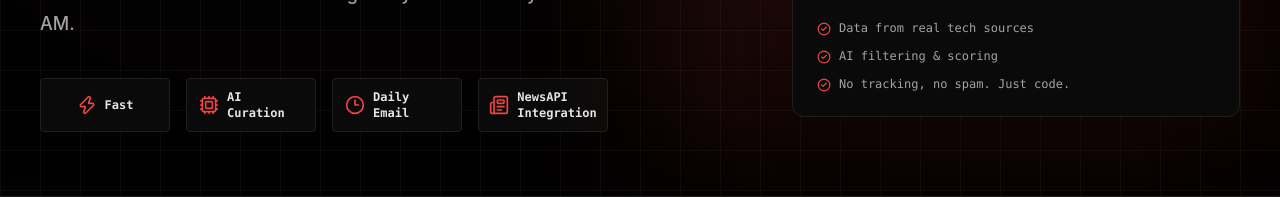
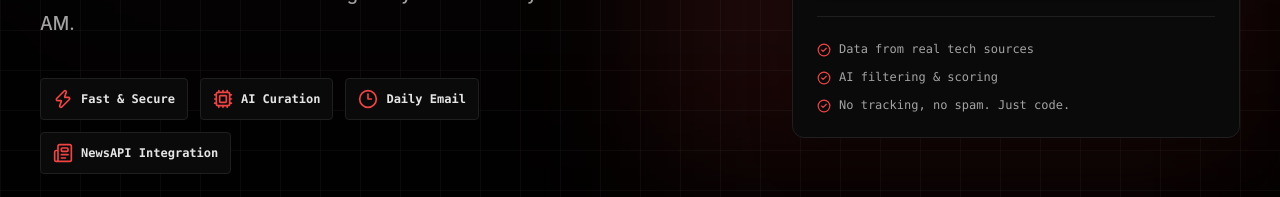
Before and after one commit to Abdus-8747/NEWS-AGENT, a React (Vite) app in the folder client/: page / in a window 1280 px wide. Shown: the part 603-800 px from the top of the page. Built offline with nearby package versions, Linux system fonts and the light colour scheme; no server answers.

Commit message:
FeaturePill updated

```diff
--- a/client/src/pages/Landing.jsx
+++ b/client/src/pages/Landing.jsx
@@ -174,7 +174,7 @@ export default function LandingPage() {
               Automated Intelligence
             </motion.div>
 
-            <motion.h1 variants={fadeUp} className="max-w-2xl text-5xl font-extrabold leading-[1.1] text-white sm:text-6xl lg:text-7xl tracking-tighter">
+            <motion.h1 variants={fadeUp} className="max-w-2xl text-4xl sm:text-5xl md:text-6xl lg:text-7xl font-extrabold leading-[1.1] text-white tracking-tighter">
               Stop reading noise.<br />
               <span className="text-transparent bg-clip-text bg-gradient-to-r from-[#ef4444] to-[#fca5a5]">
                 Read what matters.
@@ -185,8 +185,8 @@ export default function LandingPage() {
               We securely ingest feeds from top developer APIs. Then, our AI agent filters out marketing fluff and perfectly distills tech news into a focused brief—delivered straight to your inbox daily at 9:00 AM.
             </motion.p>
 
-            <motion.div variants={fadeUp} className="grid grid-cols-2 gap-4 sm:grid-cols-4 pt-2">
-              <FeaturePill icon={<Zap />} label="Fast" delay={0.1} />
+            <motion.div variants={fadeUp} className="flex flex-wrap gap-3 pt-2">
+              <FeaturePill icon={<Zap />} label="Fast & Secure" delay={0.1} />
               <FeaturePill icon={<Cpu />} label="AI Curation" delay={0.2} />
               <FeaturePill icon={<Clock3 />} label="Daily Email" delay={0.3} />
               <FeaturePill icon={<Newspaper />} label="NewsAPI Integration" delay={0.4} />
@@ -619,8 +619,8 @@ function FeaturePill({ icon, label, delay }) {
       initial={{ opacity: 0, y: 10 }} animate={{ opacity: 1, y: 0 }} transition={{ delay: 0.5 + delay }}
       className="flex items-center justify-center gap-2 rounded border border-[#1f1f1f] bg-[#0A0A0A] px-3 py-2.5 text-xs font-semibold text-[#e5e5e5] font-mono hover:border-[#ef4444]/50 hover:bg-[#111] transition-colors"
     >
-      <span className="text-[#ef4444] [&>svg]:w-5 [&>svg]:h-5">{icon}</span>
-      <span>{label}</span>
+      <span className="text-[#ef4444] [&>svg]:w-5 [&>svg]:h-5 shrink-0">{icon}</span>
+      <span className="whitespace-nowrap">{label}</span>
     </motion.div>
   );
 }
```
